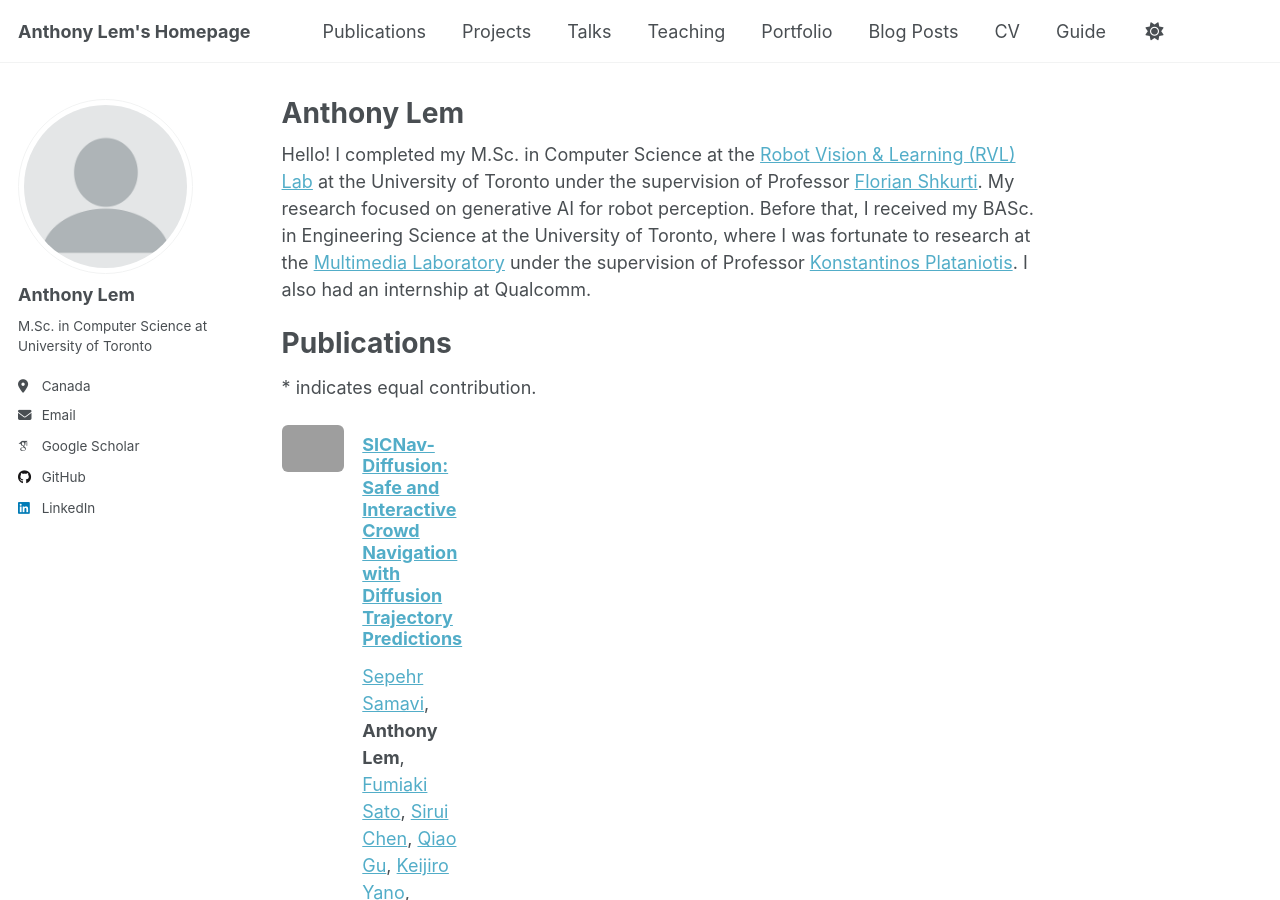
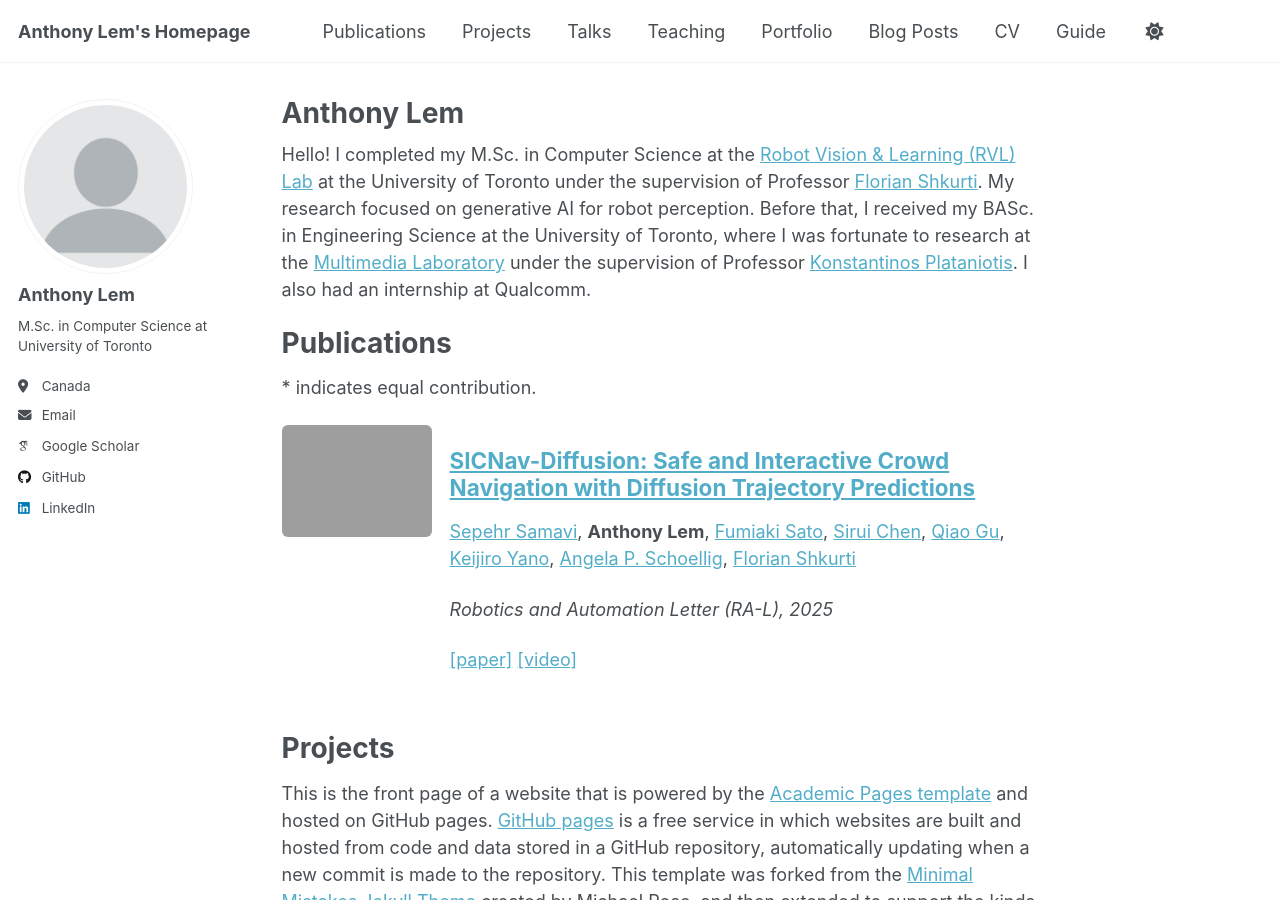
Before and after one commit to Anthonyjlem/Anthonyjlem.github.io, a Jekyll site: the page built from _pages/about.md, in a window 1280 px wide and 900 px high. Built offline with Jekyll 4.4.1, drawn with Linux system fonts in a browser that asks for light colours; some web fonts are replaced; a script that is not in the unit is left out.

Commit message:
Remove publications grid

```diff
--- a/_pages/about.md
+++ b/_pages/about.md
@@ -13,10 +13,10 @@ Hello! I completed my M.Sc. in Computer Science at the [Robot Vision & Learning
 
 \* indicates equal contribution.
 
-<div class="grid__wrapper">
+<div class="pub-list">
   {% for post in site.publications reversed %}
     {% if post.show %}
-      {% include archive-single.html type="grid" %}
+      {% include archive-single.html %}
     {% endif %}
   {% endfor %}
 </div>
```
